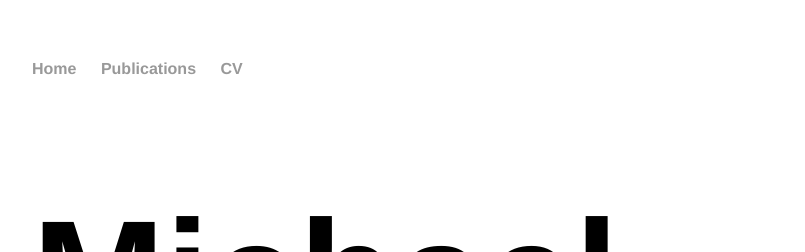
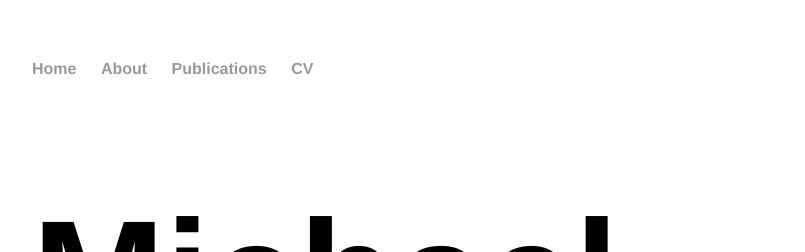
Before and after one commit to mesarcik/mesarcik.github.io, a Jekyll site: the page built from index.html, in a window 1280 px wide. Shown: the top 252 px of the page, without its empty margins (160-965 px from the left). Built offline with Jekyll 4.4.1, drawn with Linux system fonts in a browser that asks for light colours.

Commit message:
./git_uploader.sh

```diff
--- a/_layouts/default.html
+++ b/_layouts/default.html
@@ -12,7 +12,7 @@
     <nav>
 <ul>
 <li><a href="/">Home</a></li>
-<!-- <li><a href="/about">About</a></li> -->
+<li><a href="/about">About</a></li>
 <li><a href="/publications">Publications</a></li>
 <li><a href="/cv">CV</a></li>
 </ul>
```
Also changed, not shown: 3 other files.
